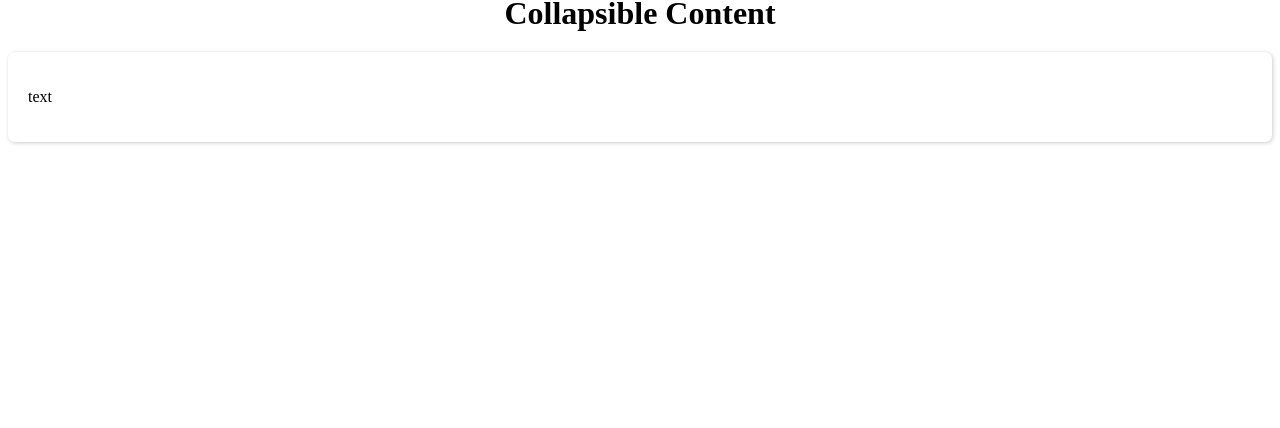
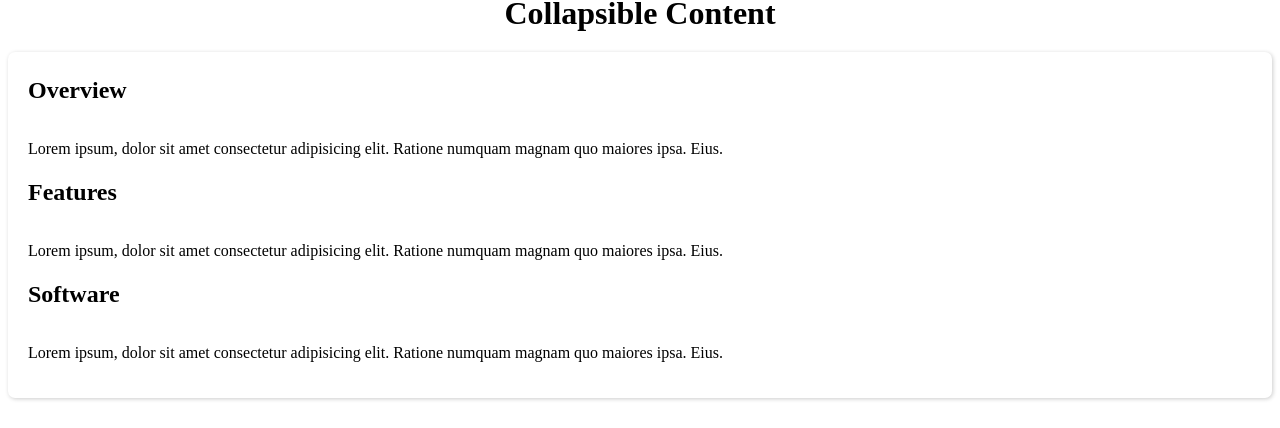
Before and after one commit to WebDevTuts/react_101_collapsible_component, a React app: page / in a window 1280 px wide. Shown: the part 178-606 px from the top of the page. Built offline with nearby package versions, Linux system fonts and the light colour scheme.

Commit message:
Add JSX for panel heading and content. Populate App.js with a few <Collapsible />.

```diff
--- a/src/js/App.js
+++ b/src/js/App.js
@@ -12,7 +12,15 @@ class App extends React.Component {
                 </header>
                 <div className="content">
                     <div className="panel-group">
-                      <Collapsible />
+                      <Collapsible title="Overview">
+                        <p>Lorem ipsum, dolor sit amet consectetur adipisicing elit. Ratione numquam magnam quo maiores ipsa. Eius.</p>
+                      </Collapsible>
+                      <Collapsible title="Features">
+                        <p>Lorem ipsum, dolor sit amet consectetur adipisicing elit. Ratione numquam magnam quo maiores ipsa. Eius.</p>
+                      </Collapsible>
+                      <Collapsible title="Software">
+                        <p>Lorem ipsum, dolor sit amet consectetur adipisicing elit. Ratione numquam magnam quo maiores ipsa. Eius.</p>
+                      </Collapsible>
                     </div>
                 </div>
             </div>
--- a/src/js/Collapsible.js
+++ b/src/js/Collapsible.js
@@ -7,8 +7,18 @@ class Collapsible extends React.Component {
   }
 
   render() {
+    const {title, children} = this.props;
     return (
-      <p>text</p>
+      <div className="panel">
+        <div className="panel-heading">
+          <h2>{title}</h2>
+        </div>
+        <div className="panel-collapse">
+          <div className="panel-body">
+            {children}
+          </div>
+        </div>
+      </div>
     )
   }
 }
```
